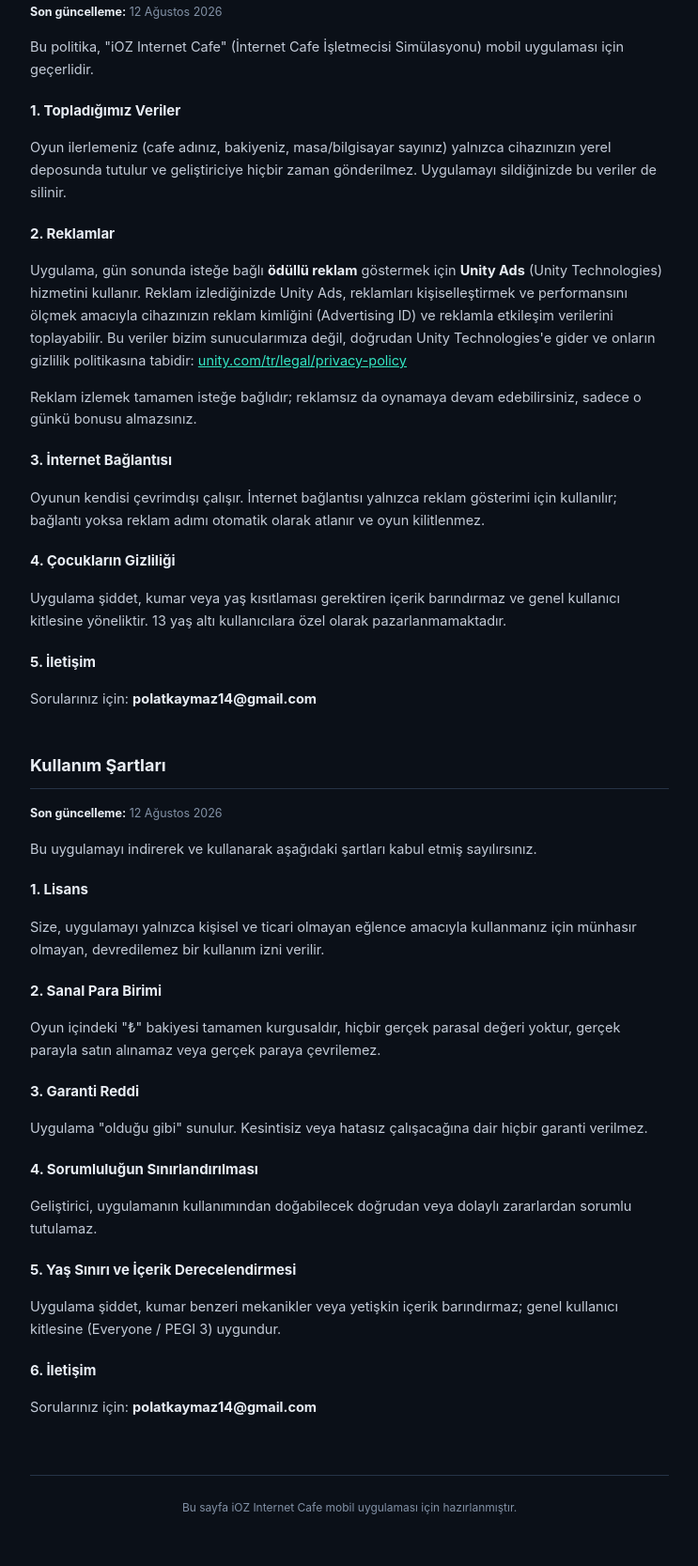
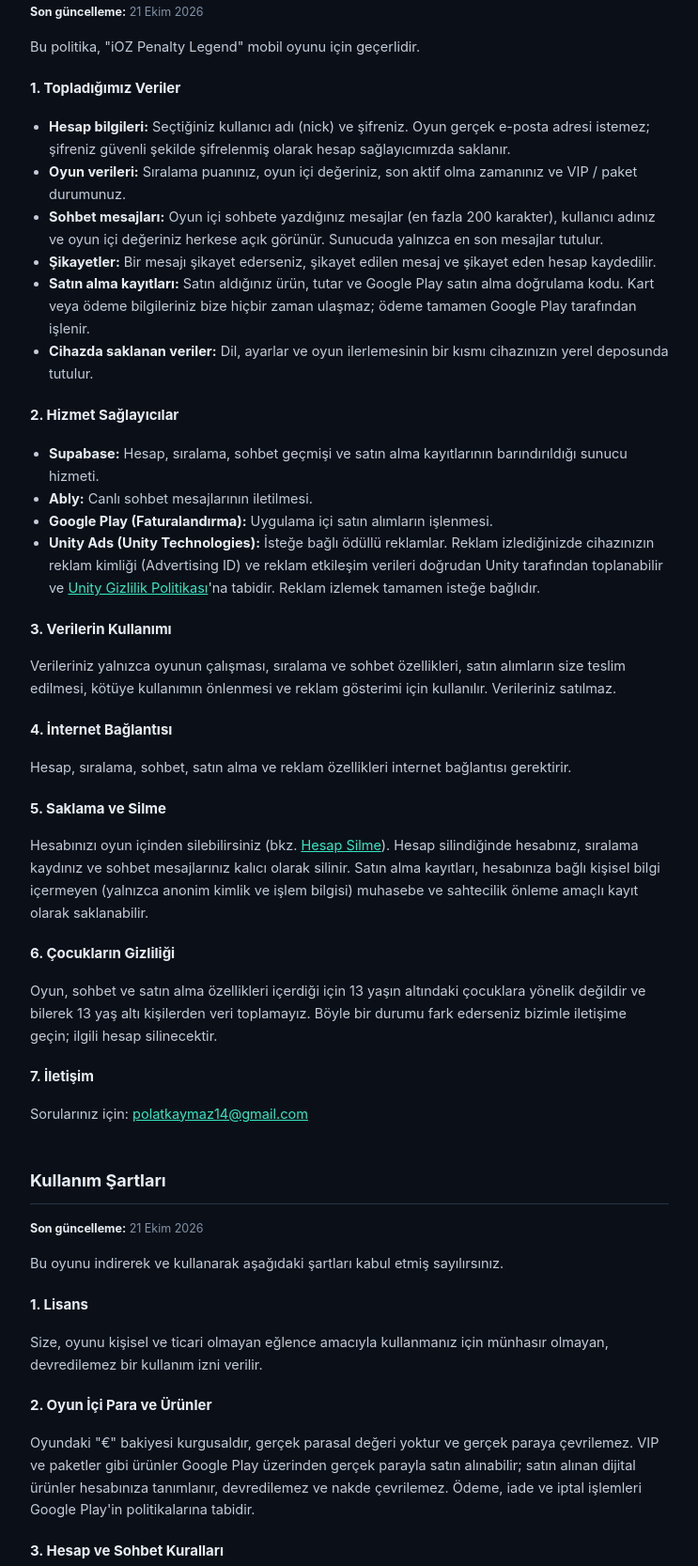
Before and after one commit to yapayzekapolat1-afk/ioz-internet-cafe, a website: page docs/index.html in a window 1280 px wide. Shown: the part 288-1955 px from the top of the page at 94% size, without its empty margins (268-1011 px from the left). Drawn offline with Linux system fonts and the light colour scheme.

Commit message:
Add files via upload

```diff
--- a/docs/index.html
+++ b/docs/index.html
@@ -3,7 +3,7 @@
 <head>
 <meta charset="UTF-8">
 <meta name="viewport" content="width=device-width, initial-scale=1">
-<title>iOZ Internet Cafe — Gizlilik Politikası ve Kullanım Şartları</title>
+<title>iOZ Penalty Legend — Gizlilik Politikası ve Kullanım Şartları</title>
 <style>
   :root{
     --bg:#0b1018; --panel:#131b27; --border:#263346;
@@ -53,90 +53,88 @@
 <div class="wrap">
 
   <header>
-    <h1>iOZ Internet Cafe</h1>
+    <h1>iOZ Penalty Legend</h1>
     <div class="sub">Gizlilik Politikası &amp; Kullanım Şartları</div>
   </header>
 
   <nav>
     <a href="#gizlilik">Gizlilik Politikası</a>
     <a href="#sartlar">Kullanım Şartları</a>
+    <a href="#hesap-silme">Hesap Silme</a>
   </nav>
 
   <section id="gizlilik">
     <h2>Gizlilik Politikası</h2>
-    <p class="updated"><strong>Son güncelleme:</strong> 12 Ağustos 2026</p>
+    <p class="updated"><strong>Son güncelleme:</strong> 21 Ekim 2026</p>
 
-    <p>Bu politika, "iOZ Internet Cafe" (İnternet Cafe İşletmecisi
-    Simülasyonu) mobil uygulaması için geçerlidir.</p>
+    <p>Bu politika, "iOZ Penalty Legend" mobil oyunu için geçerlidir.</p>
 
     <h3>1. Topladığımız Veriler</h3>
-    <p>Oyun ilerlemeniz (cafe adınız, bakiyeniz, masa/bilgisayar sayınız)
-    yalnızca cihazınızın yerel deposunda tutulur ve geliştiriciye hiçbir
-    zaman gönderilmez. Uygulamayı sildiğinizde bu veriler de silinir.</p>
+    <ul>
+      <li><strong>Hesap bilgileri:</strong> Seçtiğiniz kullanıcı adı (nick) ve şifreniz. Oyun gerçek e-posta adresi istemez; şifreniz güvenli şekilde şifrelenmiş olarak hesap sağlayıcımızda saklanır.</li>
+      <li><strong>Oyun verileri:</strong> Sıralama puanınız, oyun içi değeriniz, son aktif olma zamanınız ve VIP / paket durumunuz.</li>
+      <li><strong>Sohbet mesajları:</strong> Oyun içi sohbete yazdığınız mesajlar (en fazla 200 karakter), kullanıcı adınız ve oyun içi değeriniz herkese açık görünür. Sunucuda yalnızca en son mesajlar tutulur.</li>
+      <li><strong>Şikayetler:</strong> Bir mesajı şikayet ederseniz, şikayet edilen mesaj ve şikayet eden hesap kaydedilir.</li>
+      <li><strong>Satın alma kayıtları:</strong> Satın aldığınız ürün, tutar ve Google Play satın alma doğrulama kodu. Kart veya ödeme bilgileriniz bize hiçbir zaman ulaşmaz; ödeme tamamen Google Play tarafından işlenir.</li>
+      <li><strong>Cihazda saklanan veriler:</strong> Dil, ayarlar ve oyun ilerlemesinin bir kısmı cihazınızın yerel deposunda tutulur.</li>
+    </ul>
 
-    <h3>2. Reklamlar</h3>
-    <p>Uygulama, gün sonunda isteğe bağlı <strong>ödüllü reklam</strong>
-    göstermek için <strong>Unity Ads</strong> (Unity Technologies)
-    hizmetini kullanır. Reklam izlediğinizde Unity Ads, reklamları
-    kişiselleştirmek ve performansını ölçmek amacıyla cihazınızın reklam
-    kimliğini (Advertising ID) ve reklamla etkileşim verilerini
-    toplayabilir. Bu veriler bizim sunucularımıza değil, doğrudan Unity
-    Technologies'e gider ve onların gizlilik politikasına tabidir:
-    <a href="https://unity.com/tr/legal/privacy-policy" target="_blank" rel="noopener">unity.com/tr/legal/privacy-policy</a></p>
-    <p>Reklam izlemek tamamen isteğe bağlıdır; reklamsız da oynamaya
-    devam edebilirsiniz, sadece o günkü bonusu almazsınız.</p>
+    <h3>2. Hizmet Sağlayıcılar</h3>
+    <ul>
+      <li><strong>Supabase:</strong> Hesap, sıralama, sohbet geçmişi ve satın alma kayıtlarının barındırıldığı sunucu hizmeti.</li>
+      <li><strong>Ably:</strong> Canlı sohbet mesajlarının iletilmesi.</li>
+      <li><strong>Google Play (Faturalandırma):</strong> Uygulama içi satın alımların işlenmesi.</li>
+      <li><strong>Unity Ads (Unity Technologies):</strong> İsteğe bağlı ödüllü reklamlar. Reklam izlediğinizde cihazınızın reklam kimliği (Advertising ID) ve reklam etkileşim verileri doğrudan Unity tarafından toplanabilir ve
+      <a href="https://unity.com/legal/privacy-policy" target="_blank" rel="noopener">Unity Gizlilik Politikası</a>'na tabidir. Reklam izlemek tamamen isteğe bağlıdır.</li>
+    </ul>
 
-    <h3>3. İnternet Bağlantısı</h3>
-    <p>Oyunun kendisi çevrimdışı çalışır. İnternet bağlantısı yalnızca
-    reklam gösterimi için kullanılır; bağlantı yoksa reklam adımı
-    otomatik olarak atlanır ve oyun kilitlenmez.</p>
+    <h3>3. Verilerin Kullanımı</h3>
+    <p>Verileriniz yalnızca oyunun çalışması, sıralama ve sohbet özellikleri, satın alımların size teslim edilmesi, kötüye kullanımın önlenmesi ve reklam gösterimi için kullanılır. Verileriniz satılmaz.</p>
 
-    <h3>4. Çocukların Gizliliği</h3>
-    <p>Uygulama şiddet, kumar veya yaş kısıtlaması gerektiren içerik
-    barındırmaz ve genel kullanıcı kitlesine yöneliktir. 13 yaş altı
-    kullanıcılara özel olarak pazarlanmamaktadır.</p>
+    <h3>4. İnternet Bağlantısı</h3>
+    <p>Hesap, sıralama, sohbet, satın alma ve reklam özellikleri internet bağlantısı gerektirir.</p>
 
-    <h3>5. İletişim</h3>
-    <p>Sorularınız için: <strong> polatkaymaz14@gmail.com </strong></p>
+    <h3>5. Saklama ve Silme</h3>
+    <p>Hesabınızı oyun içinden silebilirsiniz (bkz. <a href="#hesap-silme">Hesap Silme</a>). Hesap silindiğinde hesabınız, sıralama kaydınız ve sohbet mesajlarınız kalıcı olarak silinir. Satın alma kayıtları, hesabınıza bağlı kişisel bilgi içermeyen (yalnızca anonim kimlik ve işlem bilgisi) muhasebe ve sahtecilik önleme amaçlı kayıt olarak saklanabilir.</p>
+
+    <h3>6. Çocukların Gizliliği</h3>
+    <p>Oyun, sohbet ve satın alma özellikleri içerdiği için 13 yaşın altındaki çocuklara yönelik değildir ve bilerek 13 yaş altı kişilerden veri toplamayız. Böyle bir durumu fark ederseniz bizimle iletişime geçin; ilgili hesap silinecektir.</p>
+
+    <h3>7. İletişim</h3>
+    <p>Sorularınız için: <a href="mailto:polatkaymaz14@gmail.com">polatkaymaz14@gmail.com</a></p>
   </section>
 
   <section id="sartlar">
     <h2>Kullanım Şartları</h2>
-    <p class="updated"><strong>Son güncelleme:</strong> 12 Ağustos 2026</p>
-
-    <p>Bu uygulamayı indirerek ve kullanarak aşağıdaki şartları kabul
-    etmiş sayılırsınız.</p>
+    <p class="updated"><strong>Son güncelleme:</strong> 21 Ekim 2026</p>
+    <p>Bu oyunu indirerek ve kullanarak aşağıdaki şartları kabul etmiş sayılırsınız.</p>
 
     <h3>1. Lisans</h3>
-    <p>Size, uygulamayı yalnızca kişisel ve ticari olmayan eğlence
-    amacıyla kullanmanız için münhasır olmayan, devredilemez bir kullanım
-    izni verilir.</p>
+    <p>Size, oyunu kişisel ve ticari olmayan eğlence amacıyla kullanmanız için münhasır olmayan, devredilemez bir kullanım izni verilir.</p>
 
-    <h3>2. Sanal Para Birimi</h3>
-    <p>Oyun içindeki "₺" bakiyesi tamamen kurgusaldır, hiçbir gerçek
-    parasal değeri yoktur, gerçek parayla satın alınamaz veya gerçek
-    paraya çevrilemez.</p>
+    <h3>2. Oyun İçi Para ve Ürünler</h3>
+    <p>Oyundaki "€" bakiyesi kurgusaldır, gerçek parasal değeri yoktur ve gerçek paraya çevrilemez. VIP ve paketler gibi ürünler Google Play üzerinden gerçek parayla satın alınabilir; satın alınan dijital ürünler hesabınıza tanımlanır, devredilemez ve nakde çevrilemez. Ödeme, iade ve iptal işlemleri Google Play'in politikalarına tabidir.</p>
 
-    <h3>3. Garanti Reddi</h3>
-    <p>Uygulama "olduğu gibi" sunulur. Kesintisiz veya hatasız
-    çalışacağına dair hiçbir garanti verilmez.</p>
+    <h3>3. Hesap ve Sohbet Kuralları</h3>
+    <p>Hakaret, taciz, nefret söylemi, reklam/spam, başkalarının kişisel bilgilerini paylaşmak ve hile yapmak yasaktır. Kurallara uymayan hesaplar uyarı yapılmadan kısıtlanabilir veya silinebilir. Uygunsuz mesajları oyun içinden şikayet edebilirsiniz.</p>
 
-    <h3>4. Sorumluluğun Sınırlandırılması</h3>
-    <p>Geliştirici, uygulamanın kullanımından doğabilecek doğrudan veya
-    dolaylı zararlardan sorumlu tutulamaz.</p>
+    <h3>4. Garanti Reddi</h3>
+    <p>Oyun "olduğu gibi" sunulur. Kesintisiz veya hatasız çalışacağına dair garanti verilmez.</p>
 
-    <h3>5. Yaş Sınırı ve İçerik Derecelendirmesi</h3>
-    <p>Uygulama şiddet, kumar benzeri mekanikler veya yetişkin içerik
-    barındırmaz; genel kullanıcı kitlesine (Everyone / PEGI 3) uygundur.</p>
+    <h3>5. Sorumluluğun Sınırlandırılması</h3>
+    <p>Geliştirici, oyunun kullanımından doğabilecek doğrudan veya dolaylı zararlardan, yasaların izin verdiği ölçüde sorumlu tutulamaz.</p>
 
     <h3>6. İletişim</h3>
-    <p>Sorularınız için: <strong> polatkaymaz14@gmail.com </strong></p>
+    <p>Sorularınız için: <a href="mailto:polatkaymaz14@gmail.com">polatkaymaz14@gmail.com</a></p>
   </section>
 
-  <footer>
-    Bu sayfa iOZ Internet Cafe mobil uygulaması için hazırlanmıştır.
-  </footer>
+  <section id="hesap-silme">
+    <h2>Hesap ve Veri Silme</h2>
+    <p><strong>Oyun içinden:</strong> Ayarlar &rarr; <strong>Hesabı Sil</strong> &rarr; onayla. Hesabınız, sıralama kaydınız ve sohbet mesajlarınız kalıcı olarak silinir; bu işlem geri alınamaz.</p>
+    <p><strong>Oyuna erişemiyorsanız:</strong> <a href="mailto:polatkaymaz14@gmail.com">polatkaymaz14@gmail.com</a> adresine kullanıcı adınızla birlikte e-posta gönderin, hesabınızı sizin adınıza sileriz.</p>
+  </section>
 
+  <footer>Bu sayfa iOZ Penalty Legend mobil oyunu için hazırlanmıştır.</footer>
 </div>
 </body>
 </html>
```
